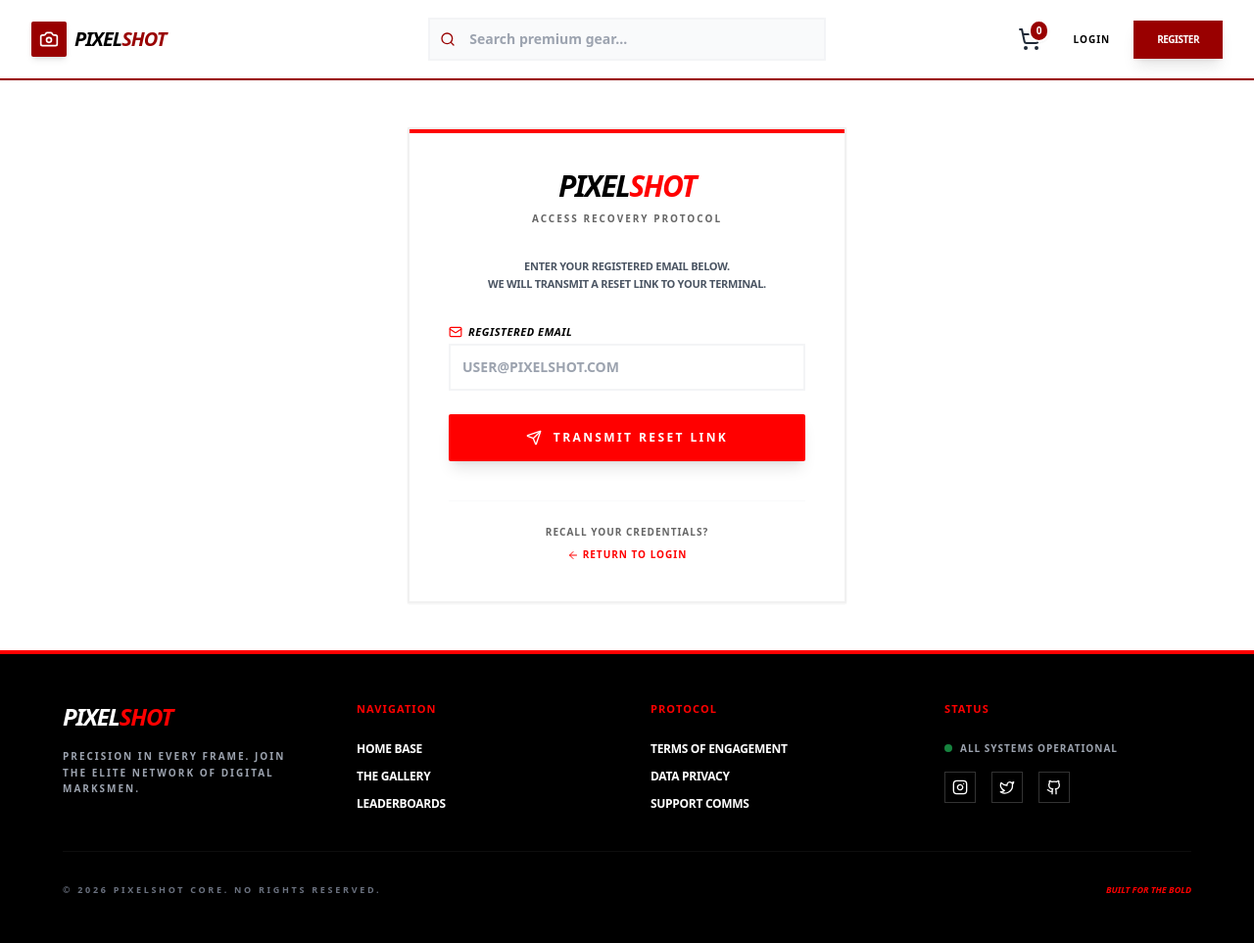
After one commit to Bhuwan-BCA/pixelshot---ecommerce-project, a Django app: page /password-reset/ in a window 1280 px wide. The commit adds this page. Shown: the whole page at 98% size. Run offline with Django 5.2, Linux system fonts and the light colour scheme.

Commit message:
password reset page done

```diff
--- a/myapp/templates/auth/login_page.html
+++ b/myapp/templates/auth/login_page.html
@@ -37,7 +37,7 @@
                     <div>
                         <div class="flex justify-between items-center mb-2">
                             <label class="text-[11px] font-black uppercase tracking-widest text-black">Password</label>
-                            <a href="#" class="text-[10px] font-black text-[#FF0000] uppercase tracking-widest hover:underline">Forgot?</a>
+                            <a href="/password-reset/" class="text-[10px] font-black text-[#FF0000] uppercase tracking-widest hover:underline">Forgot?</a>
                         </div>
                         <input type="password" name="password" placeholder="••••••••" value="{{ data.password }}"
                                class="w-full px-4 py-3 bg-white border-2 border-gray-200 text-black text-sm outline-none focus:border-[#FF0000] transition-all placeholder:text-gray-400">
--- /dev/null
+++ b/myapp/templates/main/password_reset_page.html
@@ -0,0 +1,108 @@
+<!DOCTYPE html>
+<html lang="en">
+<head>
+    <meta charset="UTF-8">
+    <meta name="viewport" content="width=device-width, initial-scale=1.0">
+    <title>Reset Password | PixelShot</title>
+    {% load static %}
+    <link href="{% static 'css/styles.css' %}" rel="stylesheet" />
+    <style>
+        /* High-Contrast PixelShot Theme */
+        .focus-red:focus { border-color: #FF0000 !important; }
+
+        input {
+            color: #000000 !important;
+            font-weight: 700 !important;
+            transition: all 0.2s ease;
+            background-color: #ffffff;
+        }
+
+        input:focus {
+            background-color: #fffcfc;
+        }
+
+        .pixel-card {
+            border: 2px solid #f1f1f1;
+            position: relative;
+        }
+
+        .btn-shot {
+            background-color: #FF0000;
+            color: #ffffff;
+            transition: all 0.2s ease;
+        }
+
+        .btn-shot:hover {
+            background-color: #000000;
+            transform: translateY(-2px);
+        }
+
+        .icon-label {
+            display: flex;
+            align-items: center;
+            gap: 6px;
+        }
+    </style>
+</head>
+
+<body class="bg-white text-black flex flex-col min-h-screen">
+    {% include 'components/_navbar.html' %}
+
+    <main class="flex-grow flex items-center justify-center py-12 px-4">
+        <div class="max-w-md w-full bg-white p-8 md:p-10 pixel-card shadow-sm">
+            <div class="absolute top-0 left-0 w-full h-1 bg-[#FF0000]"></div>
+
+            <div class="text-center mb-8">
+                <h2 class="text-3xl font-black text-black tracking-tighter uppercase italic">
+                    Pixel<span class="text-[#FF0000]">Shot</span>
+                </h2>
+                <p class="text-[10px] font-black uppercase tracking-[0.2em] text-black opacity-60 mt-2">
+                    Access Recovery Protocol
+                </p>
+            </div>
+
+            <p class="text-[11px] text-gray-600 mb-8 text-center font-bold uppercase leading-relaxed tracking-tight">
+                Enter your registered email below. <br>
+                We will transmit a reset link to your terminal.
+            </p>
+
+            <form method="POST" action="/password-reset/" class="space-y-6">
+                {% csrf_token %}
+
+                <div class="space-y-1">
+                    <label class="icon-label text-[11px] font-black text-black uppercase italic tracking-wider">
+                        <i data-lucide="mail" class="w-3.5 h-3.5 text-[#FF0000]"></i> Registered Email
+                    </label>
+                    <input type="email" name="email" placeholder="USER@PIXELSHOT.COM" required
+                           class="w-full p-3 border-2 border-gray-100 outline-none focus-red text-sm">
+
+                    {% if errors.email %}
+                        <p class="text-[10px] text-[#FF0000] font-bold uppercase tracking-tighter mt-1">{{ errors.email }}</p>
+                    {% endif %}
+                </div>
+
+                <button type="submit" class="w-full btn-shot font-black py-4 rounded-sm shadow-lg flex items-center justify-center gap-3 uppercase text-xs tracking-[0.2em]">
+                    <i data-lucide="send" class="w-4 h-4"></i>
+                    Transmit Reset Link
+                </button>
+            </form>
+
+            <div class="mt-10 text-center border-t border-gray-50 pt-6">
+                <p class="text-[10px] font-bold text-black uppercase tracking-widest opacity-60">
+                    Recall your credentials?
+                </p>
+                <a href="/login/" class="text-[#FF0000] font-black hover:underline flex items-center justify-center gap-1 mt-2 uppercase text-[10px] tracking-widest">
+                    <i data-lucide="arrow-left" class="w-3 h-3"></i> Return to Login
+                </a>
+            </div>
+        </div>
+    </main>
+
+    {% include 'components/_footer.html' %}
+
+    <script src="{% static 'js/lucide.min.js' %}"></script>
+    <script>
+        lucide.createIcons();
+    </script>
+</body>
+</html>
--- a/myapp/urls.py
+++ b/myapp/urls.py
@@ -1,5 +1,5 @@
 from django.urls import path
-from .views.main_view import home_view
+from .views.main_view import home_view, password_reset_view
 from .views.auth_view import register_view, login_view, logout_view
 
 urlpatterns = [
@@ -7,5 +7,6 @@ urlpatterns = [
     path('register/', register_view, name='register'),
     path('login/', login_view, name='login'),
     path('logout/', logout_view, name='logout'),
+    path('password-reset/', password_reset_view, name='password_reset'),
 
 ]
--- a/myapp/views/main_view.py
+++ b/myapp/views/main_view.py
@@ -1,6 +1,47 @@
 from django.shortcuts import render, redirect
+from django.contrib import messages
+from django.core.mail import send_mail
+from django.conf import settings
+from ..models import User
+import uuid
+import threading
 
-
+def send_verification_email(subject, message, recipient):
+    try:
+        send_mail(subject, message, settings.DEFAULT_FROM_EMAIL, [recipient], fail_silently=False)
+    except Exception as e:
+        print(f"SMTP Error: {e}")
 
 def home_view(request):
     return render(request, 'main/home_page.html')
+
+def password_reset_view(request):
+    errors = {}
+    if request.method == 'POST':
+        email = request.POST.get('email')
+
+        if not email:
+            errors['email'] = "Email is required."
+        if not User.objects.filter(email=email).exists():
+            errors['email'] = "No account found with that email address."
+
+        try:
+            user= User.objects.get(email=email)
+            reset_token = str(uuid.uuid4())
+            user.auth_token = reset_token
+            user.save()
+
+            reset_link = f"http://localhost:8000/password-reset/{reset_token}/"
+
+            subject = "Password Reset Request"
+            message = f"Hi {user.first_name},\n\nYou requested a password reset. Click the link below to reset your password:\n{reset_link}\n\nIf you didn't request this, please ignore this email."
+            threading.Thread(target=send_mail, args=(subject, message, settings.EMAIL_HOST_USER, [user.email])).start()
+
+            messages.success(request, "Password reset link has been sent to your email.")
+            return redirect('/login/')
+
+        except User.DoesNotExist:
+            messages.error(request, "No account found with that email address.")
+
+        return render(request, 'main/password_reset_page.html', {'errors': errors})
+    return render(request, 'main/password_reset_page.html')
--- a/static/css/styles.css
+++ b/static/css/styles.css
@@ -416,7 +416,7 @@ Ensure the default browser behavior of the `hidden` attribute.
   display: none;
 }
 
-.active\:scale-95, .group-hover\:scale-110 {
+.transform, .active\:scale-95, .group-hover\:scale-110 {
   --tw-translate-x: 0;
   --tw-translate-y: 0;
   --tw-rotate: 0;
@@ -664,6 +664,10 @@ Ensure the default browser behavior of the `hidden` attribute.
   height: 18rem;
 }
 
+.h-3\.5 {
+  height: 0.875rem;
+}
+
 .min-h-screen {
   min-height: 100vh;
 }
@@ -708,6 +712,10 @@ Ensure the default browser behavior of the `hidden` attribute.
   width: 5rem;
 }
 
+.w-3\.5 {
+  width: 0.875rem;
+}
+
 .max-w-sm {
   max-width: 24rem;
 }
@@ -734,6 +742,10 @@ Ensure the default browser behavior of the `hidden` attribute.
 
 .flex-grow {
   flex-grow: 1;
+}
+
+.transform {
+  transform: var(--tw-transform);
 }
 
 @keyframes pulse {
@@ -818,6 +830,10 @@ Ensure the default browser behavior of the `hidden` attribute.
   gap: 2.5rem;
 }
 
+.gap-1 {
+  gap: 0.25rem;
+}
+
 .space-y-6 > :not([hidden]) ~ :not([hidden]) {
   --tw-space-y-reverse: 0;
   margin-top: calc(1.5rem * calc(1 - var(--tw-space-y-reverse)));
@@ -1305,6 +1321,11 @@ Ensure the default browser behavior of the `hidden` attribute.
 .text-red-500 {
   --tw-text-opacity: 1;
   color: rgb(239 68 68 / var(--tw-text-opacity));
+}
+
+.text-gray-600 {
+  --tw-text-opacity: 1;
+  color: rgb(75 85 99 / var(--tw-text-opacity));
 }
 
 .antialiased {
@@ -1556,6 +1577,10 @@ Ensure the default browser behavior of the `hidden` attribute.
     flex-direction: row;
   }
 
+  .md\:p-10 {
+    padding: 2.5rem;
+  }
+
   .md\:text-8xl {
     font-size: 6rem;
     line-height: 1;
```
Also changed, not shown: myapp/views/auth_view.py (+5 -5 lines).
